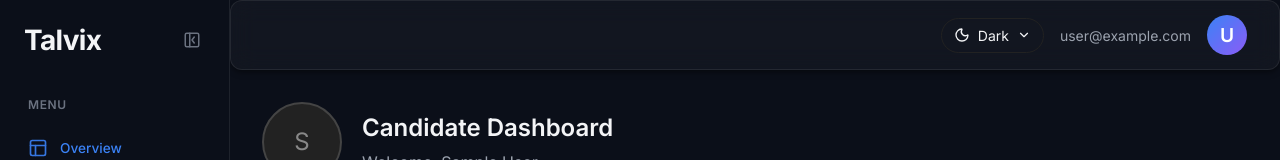
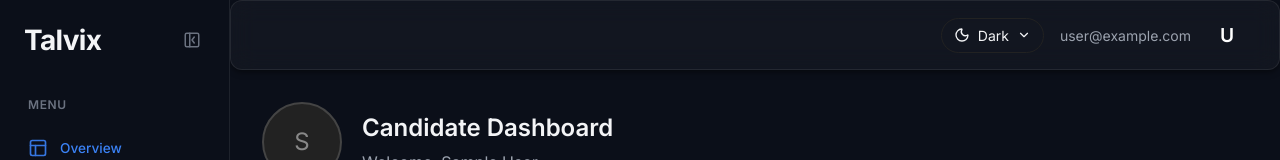
Before and after one commit to trghcj/Talvix, a React (Vite) app in the folder frontend/: page /dashboard in a window 1280 px wide. Shown: the top 160 px of the page. Built offline with nearby package versions, Linux system fonts and the light colour scheme; no server answers; sample sign-in values are in the browser's storage.

Commit message:
feat: Add profile picture and detail dropdown to top nav

```diff
--- a/frontend/src/layouts/DashboardLayout.tsx
+++ b/frontend/src/layouts/DashboardLayout.tsx
@@ -1,6 +1,7 @@
 import { useState, useEffect, useRef } from 'react';
 import { Outlet, Navigate } from 'react-router-dom';
 import { useAuthStore } from '../store/authStore';
+import { apiClient } from '../services/api';
 import { Sidebar } from '../components/ui/Sidebar';
 import { Sun, Moon, Monitor, ChevronDown } from 'lucide-react';
 import './DashboardLayout.css';
@@ -14,6 +15,18 @@ export const DashboardLayout = () => {
   });
   const [isThemeOpen, setIsThemeOpen] = useState(false);
   const themeRef = useRef<HTMLDivElement>(null);
+
+  const [profileData, setProfileData] = useState<any>(null);
+  const [isProfileDropdownOpen, setIsProfileDropdownOpen] = useState(false);
+  const profileRef = useRef<HTMLDivElement>(null);
+
+  useEffect(() => {
+    if (user) {
+      apiClient.get('/api/candidate/profile')
+        .then(res => setProfileData(res.data))
+        .catch(err => console.error("Could not fetch profile for avatar", err));
+    }
+  }, [user]);
 
   useEffect(() => {
     const root = document.documentElement;
@@ -30,6 +43,9 @@ export const DashboardLayout = () => {
     const handleClickOutside = (event: MouseEvent) => {
       if (themeRef.current && !themeRef.current.contains(event.target as Node)) {
         setIsThemeOpen(false);
+      }
+      if (profileRef.current && !profileRef.current.contains(event.target as Node)) {
+        setIsProfileDropdownOpen(false);
       }
     };
     document.addEventListener('mousedown', handleClickOutside);
@@ -80,8 +96,57 @@ export const DashboardLayout = () => {
             </div>
 
             <span className="user-email">{user.email}</span>
-            <div className="user-avatar">
-              {user.email?.charAt(0).toUpperCase()}
+            <div className="user-profile-menu" ref={profileRef} style={{ position: 'relative' }}>
+              <div
+                className="user-avatar cursor-pointer transition-all"
+                style={{
+                  boxShadow: isProfileDropdownOpen ? '0 0 0 2px #3b82f6' : 'none',
+                  backgroundImage: profileData?.profile_picture_url ? `url(${profileData.profile_picture_url})` : 'none',
+                  backgroundSize: 'cover',
+                  backgroundPosition: 'center',
+                  display: 'flex',
+                  alignItems: 'center',
+                  justifyContent: 'center',
+                  color: profileData?.profile_picture_url ? 'transparent' : 'white'
+                }}
+                onClick={() => setIsProfileDropdownOpen(!isProfileDropdownOpen)}
+              >
+                {!profileData?.profile_picture_url && ((user as any).name?.charAt(0).toUpperCase() || user.email?.charAt(0).toUpperCase())}
+              </div>
+
+              {isProfileDropdownOpen && (
+                <div style={{ position: 'absolute', top: '100%', right: '0', marginTop: '12px', background: 'var(--bg-card, #1a1d21)', border: '1px solid var(--border-color, #333)', borderRadius: '12px', overflow: 'hidden', zIndex: 50, minWidth: '240px', boxShadow: '0 10px 25px rgba(0,0,0,0.5)', padding: '16px' }}>
+                  <div style={{ display: 'flex', flexDirection: 'column', alignItems: 'center', gap: '8px', borderBottom: '1px solid var(--border-color, #333)', paddingBottom: '16px', marginBottom: '16px' }}>
+                     <div style={{ width: '64px', height: '64px', borderRadius: '50%', background: 'linear-gradient(135deg, #3b82f6, #6366f1)', color: 'white', display: 'flex', alignItems: 'center', justifyContent: 'center', fontSize: '24px', fontWeight: 'bold', backgroundImage: profileData?.profile_picture_url ? `url(${profileData.profile_picture_url})` : 'none', backgroundSize: 'cover', backgroundPosition: 'center' }}>
+                       {!profileData?.profile_picture_url && ((user as any).name?.charAt(0).toUpperCase() || user.email?.charAt(0).toUpperCase())}
+                     </div>
+                     <h3 style={{ margin: 0, color: 'var(--text-primary, white)', fontSize: '16px', fontWeight: '600', textAlign: 'center' }}>{(user as any).name || 'User'}</h3>
+                     <p style={{ margin: 0, color: 'var(--text-secondary, #9ca3af)', fontSize: '12px', textAlign: 'center' }}>{user.email}</p>
+                  </div>
+
+                  {profileData?.education && (
+                     <div style={{ marginBottom: '12px' }}>
+                       <p style={{ margin: '0 0 4px 0', fontSize: '10px', textTransform: 'uppercase', color: 'var(--text-secondary, #9ca3af)', fontWeight: 'bold' }}>Education</p>
+                       <p style={{ margin: 0, fontSize: '13px', color: 'var(--text-primary, white)', display: '-webkit-box', WebkitLineClamp: 2, WebkitBoxOrient: 'vertical', overflow: 'hidden' }}>{profileData.education}</p>
+                     </div>
+                  )}
+                  {profileData?.experience && (
+                     <div style={{ marginBottom: '16px' }}>
+                       <p style={{ margin: '0 0 4px 0', fontSize: '10px', textTransform: 'uppercase', color: 'var(--text-secondary, #9ca3af)', fontWeight: 'bold' }}>Experience</p>
+                       <p style={{ margin: 0, fontSize: '13px', color: 'var(--text-primary, white)', display: '-webkit-box', WebkitLineClamp: 2, WebkitBoxOrient: 'vertical', overflow: 'hidden' }}>{profileData.experience}</p>
+                     </div>
+                  )}
+
+                  <button
+                    onClick={() => { useAuthStore.getState().logout(); }}
+                    style={{ width: '100%', padding: '10px 12px', background: '#ef4444', color: 'white', border: 'none', borderRadius: '8px', fontSize: '13px', fontWeight: '600', cursor: 'pointer', transition: 'background 0.2s' }}
+                    onMouseOver={(e) => e.currentTarget.style.background = '#dc2626'}
+                    onMouseOut={(e) => e.currentTarget.style.background = '#ef4444'}
+                  >
+                    Logout
+                  </button>
+                </div>
+              )}
             </div>
           </div>
         </header>
```
